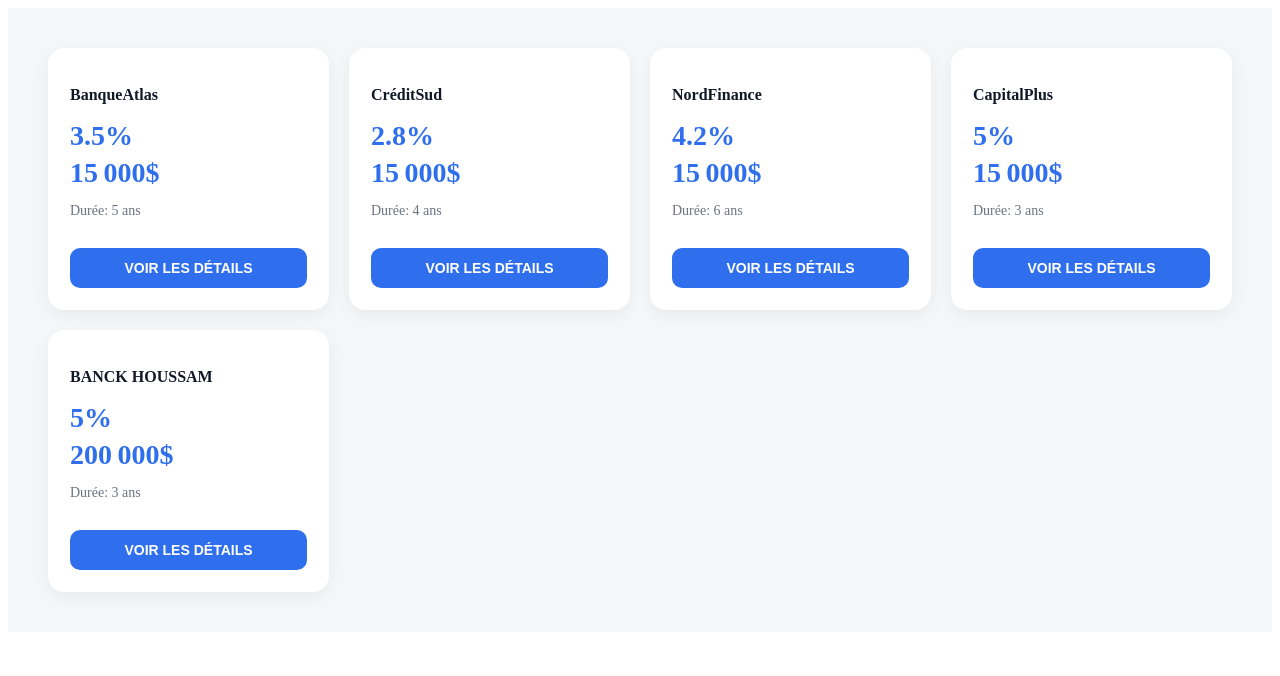
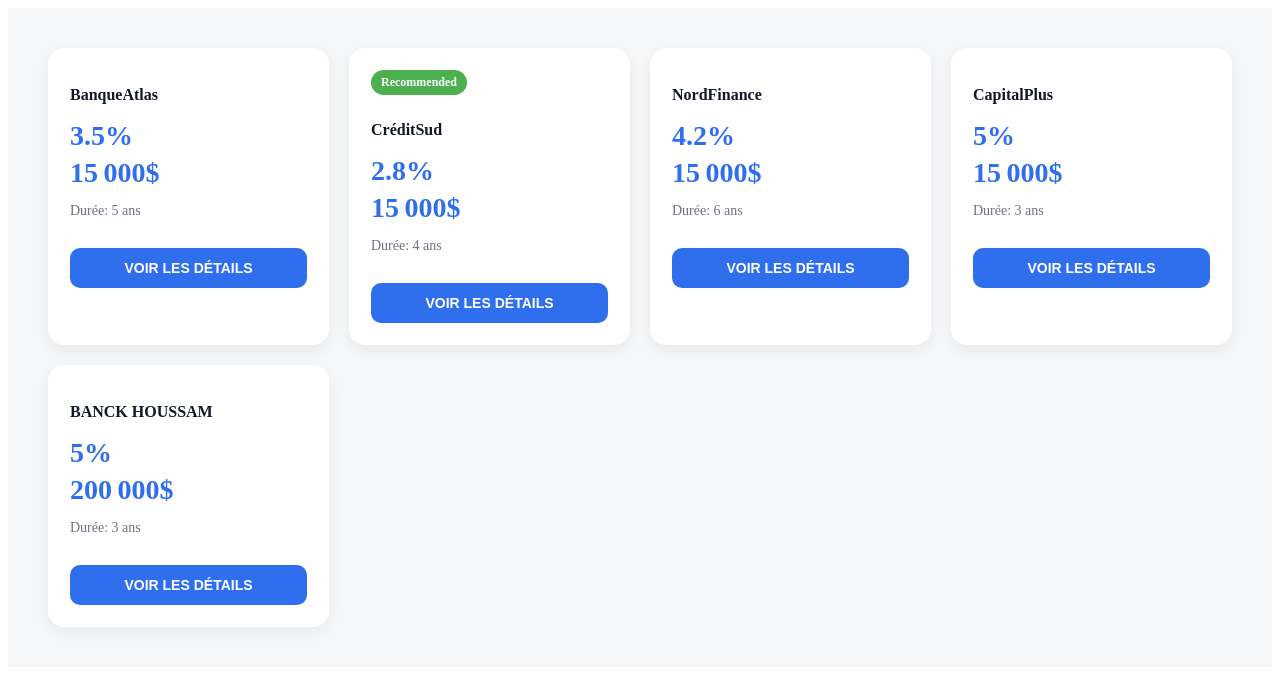
Before and after one commit to Houssamar-hub/Credit-apps, a React (Vite) app in the folder Credit/: page / in a window 1280 px wide. Shown: the top 676 px of the page. Built offline with nearby package versions, Linux system fonts and the light colour scheme.

Commit message:
terminer le logo de btn recommended

```diff
--- a/Credit/src/components/Cards.jsx
+++ b/Credit/src/components/Cards.jsx
@@ -1,8 +1,13 @@
 function Cards({ creditOffers, setSelectedOffer }) {
+    const minRate = Math.min(...creditOffers.map(offer => offer.rate));
+
   return (
     <div className="card-container">
       {creditOffers.map((offer) => (
         <div key={offer.id} className="card">
+          {offer.rate === minRate && (
+            <div className="recommended-badge">Recommended</div>
+          )}
           <h3>{offer.provider}</h3>
           <h1>{offer.rate}%</h1>
           <h1>{offer.amount.toLocaleString("fr-FR")}$</h1>
--- a/Credit/src/index.css
+++ b/Credit/src/index.css
@@ -12,6 +12,17 @@
   gap: 30px;
   padding: 30px;
   background-color: #f5f6f8;
+}
+.recommended-badge {
+  background-color: #4caf50;
+  color: white;
+  padding: 5px 10px;
+  border-radius: 20px;
+  font-size: 12px;
+  font-weight: bold;
+  display: inline-block;
+  margin-bottom: 10px;
+  text-align: center;
 }
 .modal-content {
   background: #fff;
```
